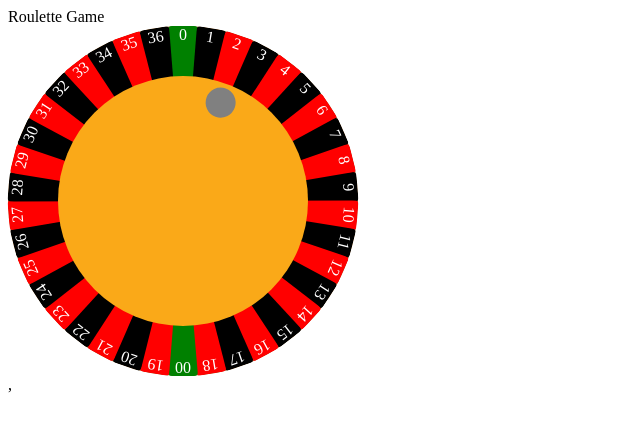
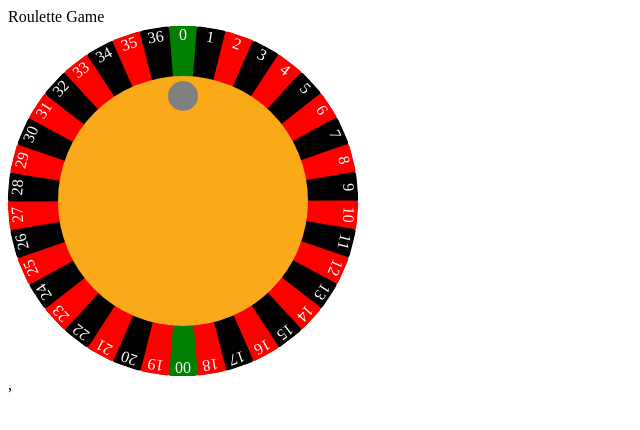
Before and after one commit to codetapacademy/all-on-red-with-react, a React (Create React App) app: page / in a window 1280 px wide. Shown: the top 430 px of the page, without its empty margins (0-640 px from the left). Built offline with nearby package versions, Linux system fonts and the light colour scheme.

Commit message:
feat: [BogdanNegura] - Animate the ball using the css animation inside the styled-components

```diff
--- a/src/component/ball/ball.style.js
+++ b/src/component/ball/ball.style.js
@@ -7,8 +7,9 @@ export const StyleBall = styled.div`
   position: absolute;
   left: 160px;
   top: 50px;
-  transform: rotate(20deg);
+  transform: rotate(0deg);
   transform-origin: 50% 100%;
+  animation: spin 5s ease-out forwards;
 
   &::before {
     content: "";
@@ -20,4 +21,13 @@ export const StyleBall = styled.div`
     background-color: grey;
     border-radius: 50%;
   }
+
+  @keyframes spin {
+    from {
+      transform: rotate(0deg);
+    }
+    to {
+      transform: rotate(1440deg);
+    }
+  }
 `;
```
